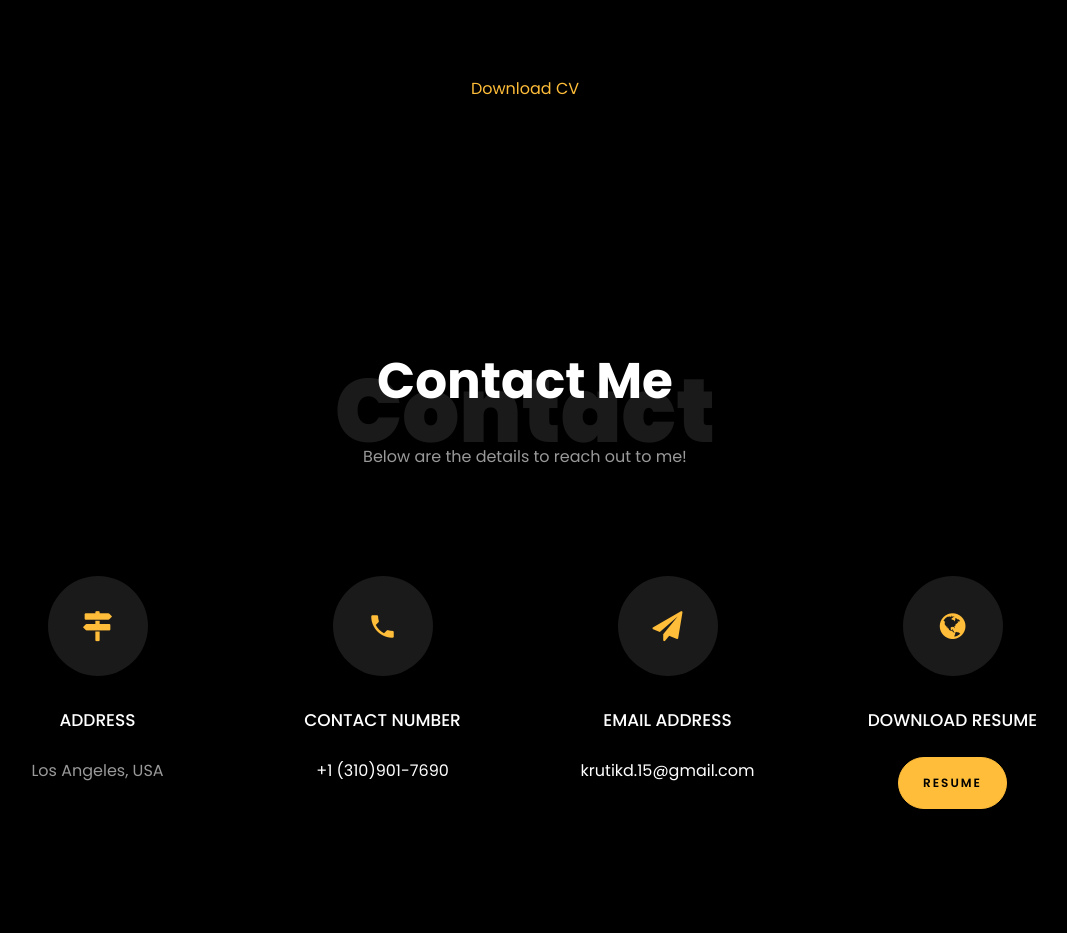
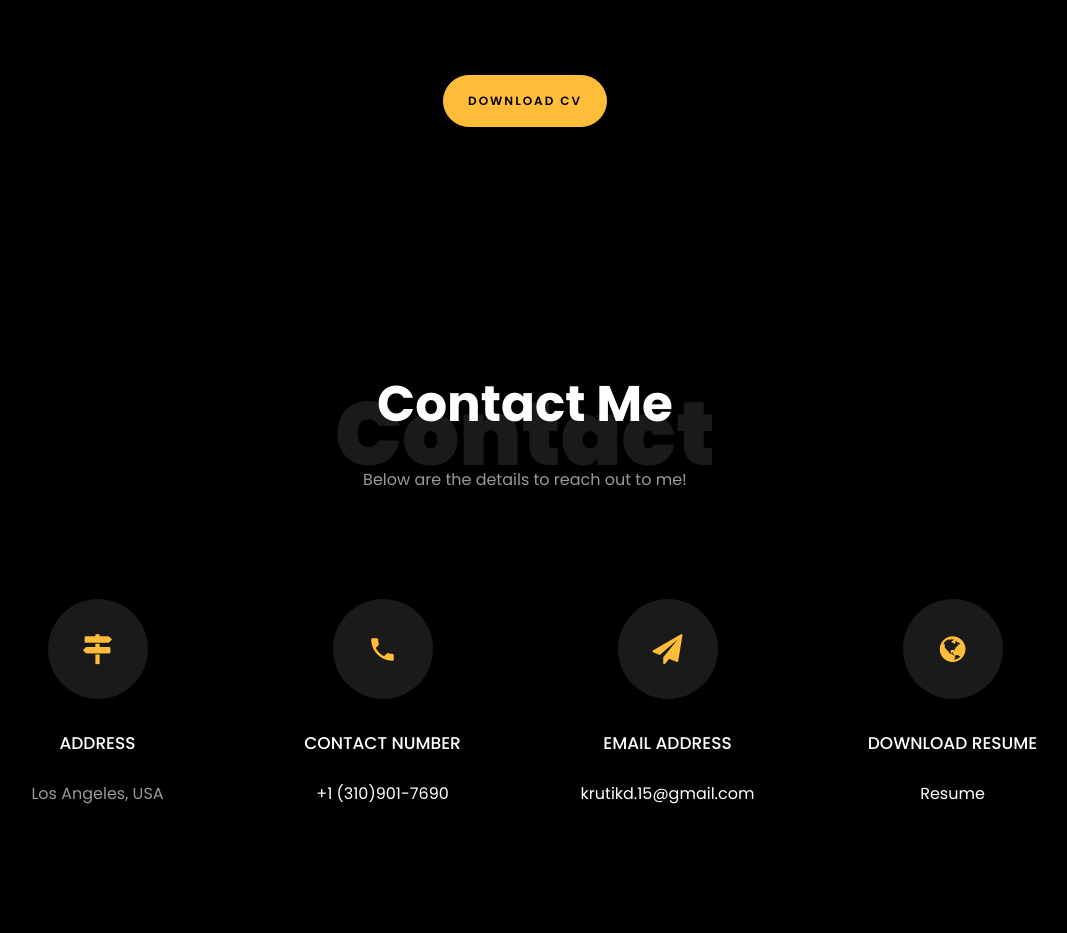
Before and after one commit to krutikd15/Portfolio, a plain HTML site: page index.html in a window 1280 px wide. Shown: the part 5596-6529 px from the top of the page, without its empty margins (115-1182 px from the left). Drawn offline with Linux system fonts and the light colour scheme; files whose address does not match are found by name.

Commit message:
Update index.html

```diff
--- a/index.html
+++ b/index.html
@@ -496,7 +496,7 @@
 		 </div>
 		 <div class="row justify-content-center mt-5">
 			<div class="col-md-6 text-center ftco-animate">
-				<p><a href="https://drive.google.com/file/d/1gOpWc3mrTCf9h37cid32x9PORBFzfL3u/view?usp=drive_link">Download CV</a></p>
+				<p><a href="https://drive.google.com/file/d/1gOpWc3mrTCf9h37cid32x9PORBFzfL3u/view?usp=drive_link" class="btn btn-primary py-3 px-4">Download CV</a></p>
 			</div>
 		</div>
 	  </div>
@@ -546,7 +546,7 @@
           			<span class="icon-globe"></span>
           		</div>
           		<h3 class="mb-4">Download Resume</h3>
-	            <p><a href="https://drive.google.com/file/d/1gOpWc3mrTCf9h37cid32x9PORBFzfL3u/view?usp=drive_link" class="btn btn-primary py-3 px-4">Resume</a></p>
+	            <p><a href="https://drive.google.com/file/d/1gOpWc3mrTCf9h37cid32x9PORBFzfL3u/view?usp=drive_link">Resume</a></p>
 	          </div>
           </div>
 
```
